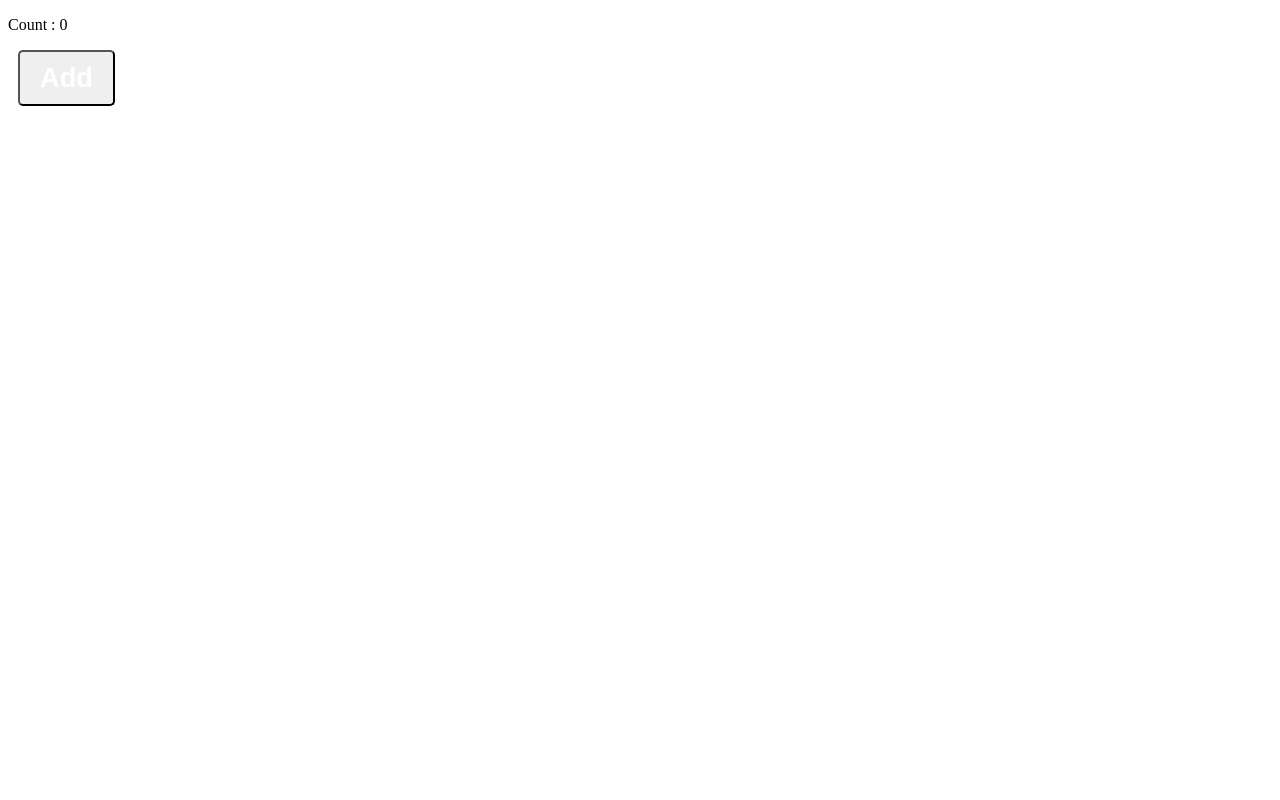
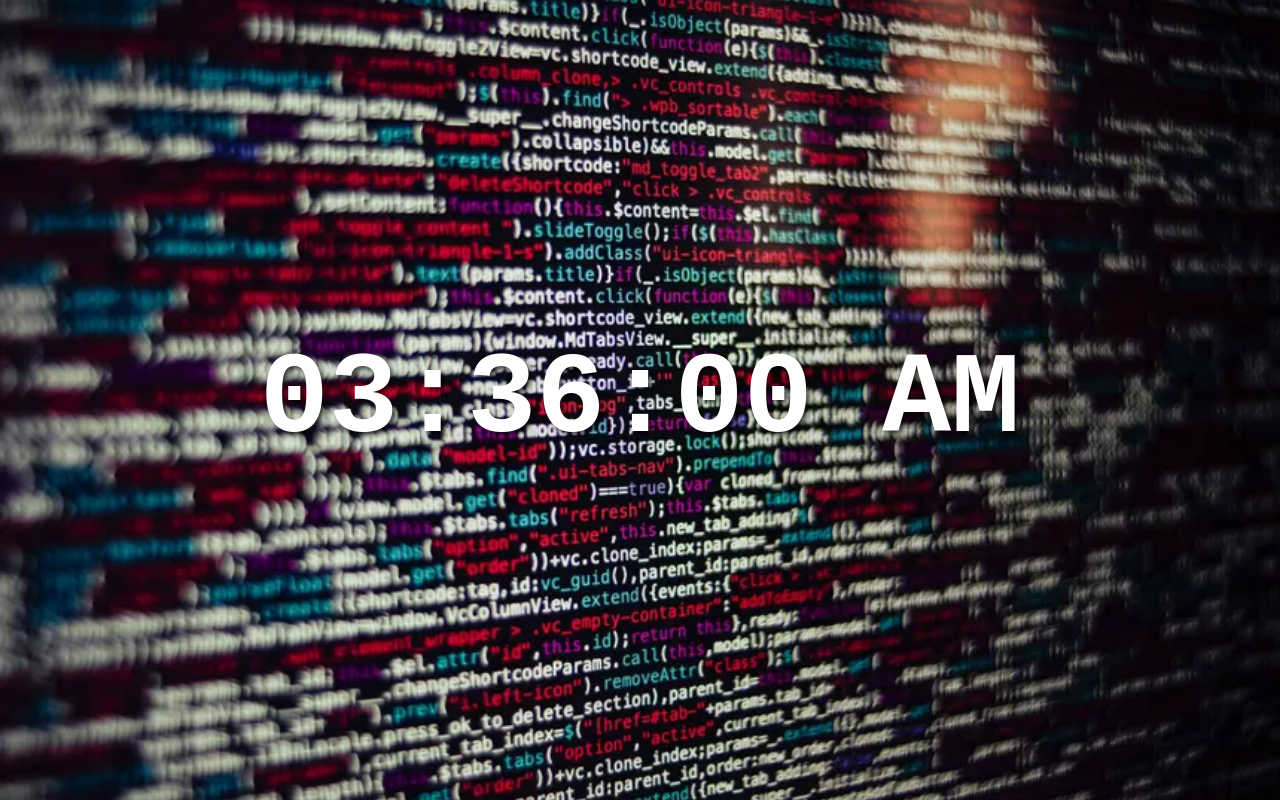
Before and after one commit to kumar-kanhaiya/WebDevlopment, a React (Vite) app in the folder my-react-app/: page / in a window 1280 px wide. Built offline with nearby package versions, Linux system fonts and the light colour scheme.

Commit message:
Add files via upload

```diff
--- a/my-react-app/src/App.jsx
+++ b/my-react-app/src/App.jsx
@@ -13,7 +13,9 @@
 // import ColorChange from "./ColorChange";
 // import UpdateState from "./updateState.jsx";
 // import ToDoList from "./ToDoList";
-import Com from "./com.jsx"
+// import Com from "./com.jsx"
+
+import DigitalClock from "./DigitalClock";
 function App() {
   // const fruits = [{name:"apple" , calories: 95},
   //                    {name:"orange", calories: 45},
@@ -32,8 +34,8 @@ function App() {
   return(
     <>
 
+     <DigitalClock></DigitalClock>
 
-      <Com/>
 
     {/* <Button></Button> */}
 
--- /dev/null
+++ b/my-react-app/src/DigitalClock.jsx
@@ -0,0 +1,46 @@
+import React, {useState , useEffect} from 'react'
+
+function DigitalClock(){
+
+    const[time, setTime] = useState(new Date());
+
+    useEffect(()=>{
+
+        const intervalId = setInterval(() => {
+               setTime(new Date());
+        }, 1000);
+
+        return() =>{
+            clearInterval(intervalId);
+        }
+
+    },[]);
+
+    function formateTime(){
+        let hours = time.getHours();
+        let minutes = time.getMinutes();
+        let second = time.getSeconds();
+        const meridem = hours >= 12 ? "PM" : "AM";
+
+        hours = hours%12 || 12;
+
+        return `${padZero(hours)}:${padZero(minutes)}:${padZero(second)} ${meridem}`;
+    }
+
+    function padZero(number){
+
+        return (number<10 ? "0" : "") + number;
+
+    }
+
+    return(
+        <>
+           <div className='cloack-container'>
+            <div className='clock'>
+                <span>{formateTime()}</span>
+            </div>
+           </div>
+        </>
+    )
+}
+export default DigitalClock;
--- a/my-react-app/src/index.css
+++ b/my-react-app/src/index.css
@@ -103,7 +103,7 @@
    padding: 5px;
    border-radius: 10px;
    border: 3px solid hsla(0, 0%, 0%, 0.61) ;
- } */
+ }
 
 
  .to-do-list{
@@ -166,4 +166,31 @@ li{
   flex-shrink: 1;
   flex-basis: 0%;
 
+} */
+
+body{
+   background-image: url(assets/image.webp);
+   background-position: center;
+   background-repeat: no-repeat;
+   background-size: cover;
+   background-attachment: fixed;
+   margin: 0;
+   display: flex;
+   min-height: 100vh;
+    justify-content: center;
+    align-items: center;
 }
+.clock-container{
+    backdrop-filter: blur(500px);
+    width: 100vw;
+    padding: 10px 0px;
+}
+.clock{
+    color: white;
+    font-size: 7.2rem;
+    font-weight: bold;
+    font-family: monospace;
+    text-align: center;
+
+    text-shadow: 3px 3px 5px rgba(0, 0, 0, 0.692);
+}
```
Also changed, not shown: my-react-app/src/assets/image.webp (added).
